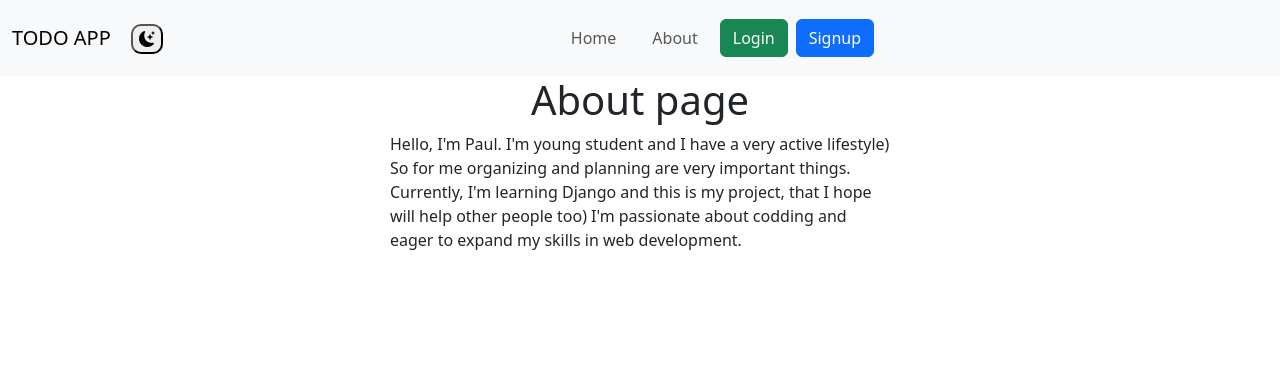
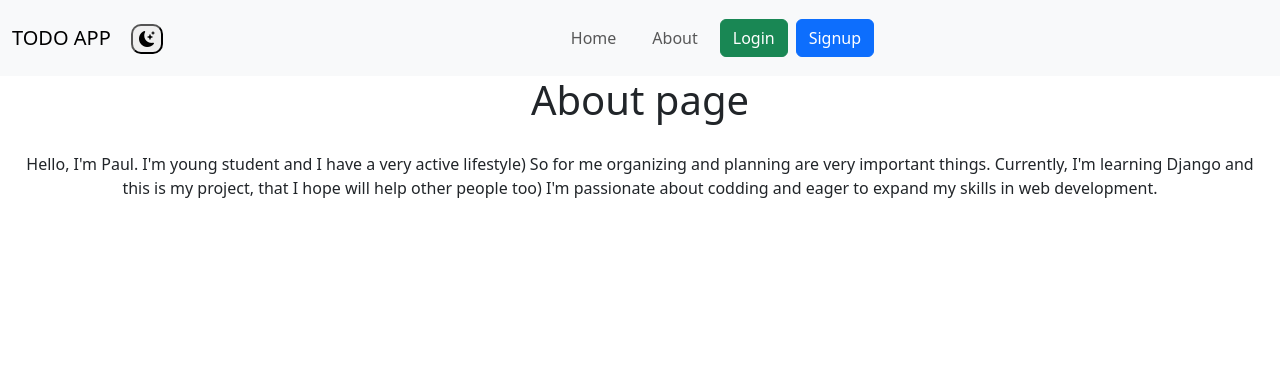
Before and after one commit to koval1off/TODO_LIST_APP, a Django app: page /about/ in a window 1280 px wide. Shown: the top 376 px of the page. Run offline with Django 4.2, Linux system fonts and the light colour scheme.

Commit message:
add styling to home and about pages

```diff
--- a/static/css/styles.css
+++ b/static/css/styles.css
@@ -55,3 +55,9 @@ input {
 #theme-toggle {
     border-radius: 10px;
 }
+
+.text-container {
+    width: auto;
+    margin: 20px;
+    text-align: center;
+}
--- a/templates/about.html
+++ b/templates/about.html
@@ -4,7 +4,7 @@
 
 {% block content %}
     <h1>About page</h1>
-    <div style="width: 500px;">
+    <div class="text-container">
         <p>Hello, I'm Paul. I'm young student and I have a very active lifestyle)
         So for me organizing and planning are very important things.
         Currently, I'm learning Django and this is my project, that I hope will help other people too)
--- a/templates/home.html
+++ b/templates/home.html
@@ -4,7 +4,7 @@
 
 {% block content %}
     <h1>Welcome to TODO APP!</h1>
-
+    <div class="text-container">
         {% if user.is_authenticated %}
             <div>
                 <p>Hello dear {{ user.username }}! We hope this app will help you to organize your life better!</p>
@@ -12,4 +12,5 @@
         {% else %}
             <h5>Please Login or SignUp to see more features!</h5>
         {% endif %}
+    </div>
 {% endblock content %}
```
Lines whose indentation alone changed are shown as unchanged.
